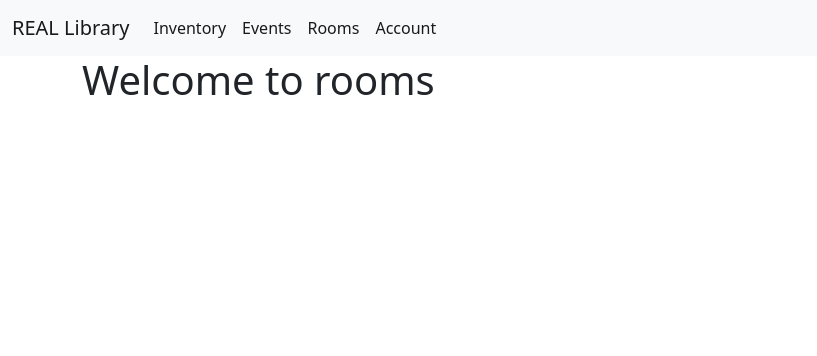
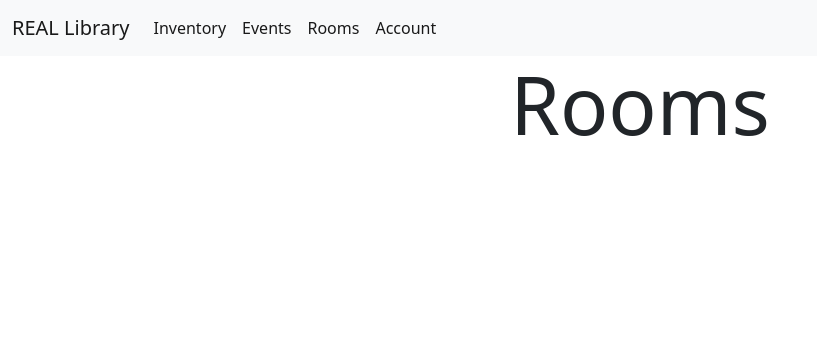
Before and after one commit to Alan052918/REAL-Library, a Django app: page /rooms/ in a window 1280 px wide. Shown: the top 356 px of the page, without its empty margins (0-817 px from the left). Run offline with Django 4.2, Linux system fonts and the light colour scheme; data that the repository does not hold is empty.

Commit message:
Alter rooms html templates

```diff
--- a/rooms/templates/rooms/index.html
+++ b/rooms/templates/rooms/index.html
@@ -6,7 +6,8 @@
 
 {% block content %}
 
-<h1>Welcome to rooms</h1>
+<h1 class="display-1 text-center">Rooms</h1>
+
 {% if room_list %}
 <ul>
   {% for room in room_list %}
```
